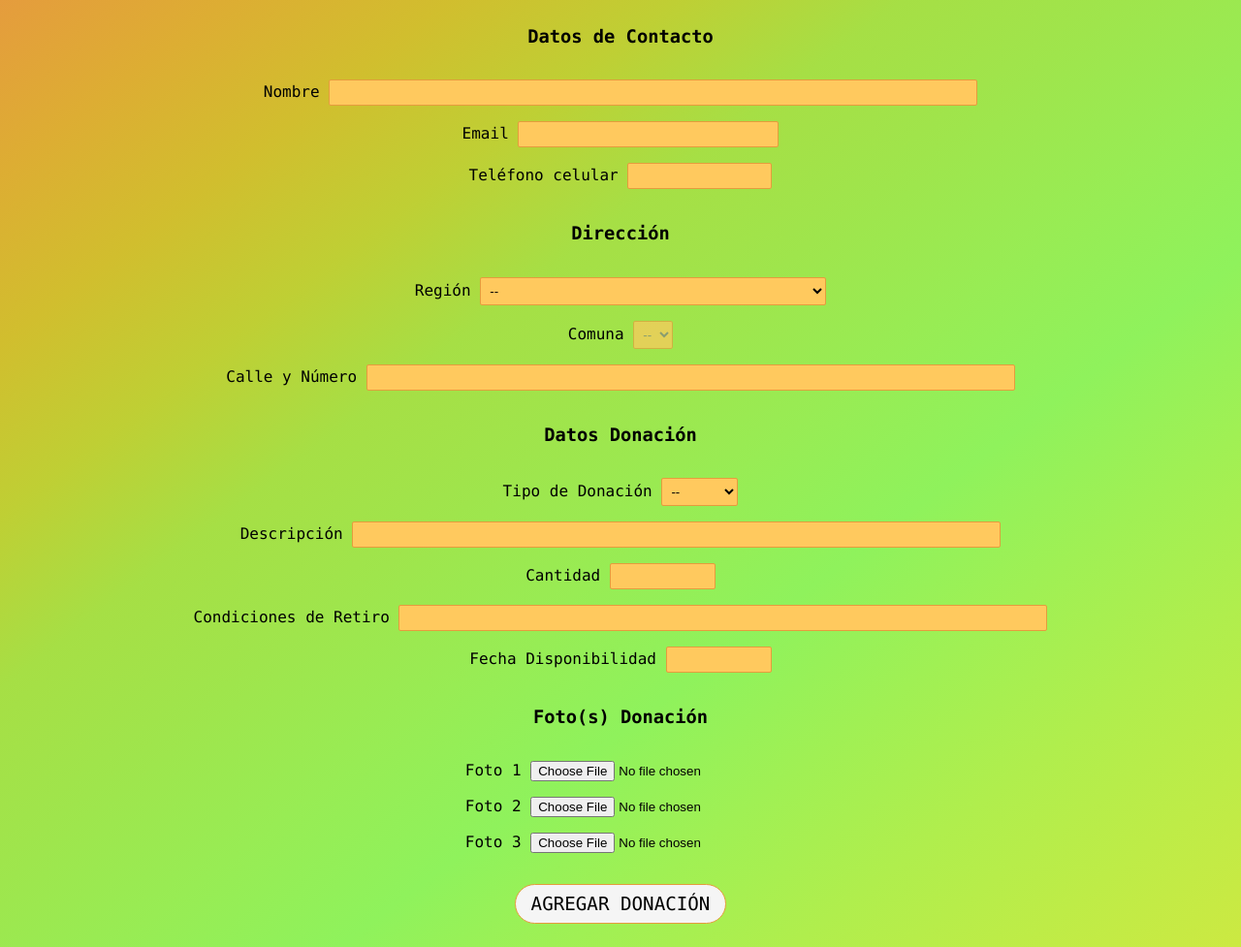
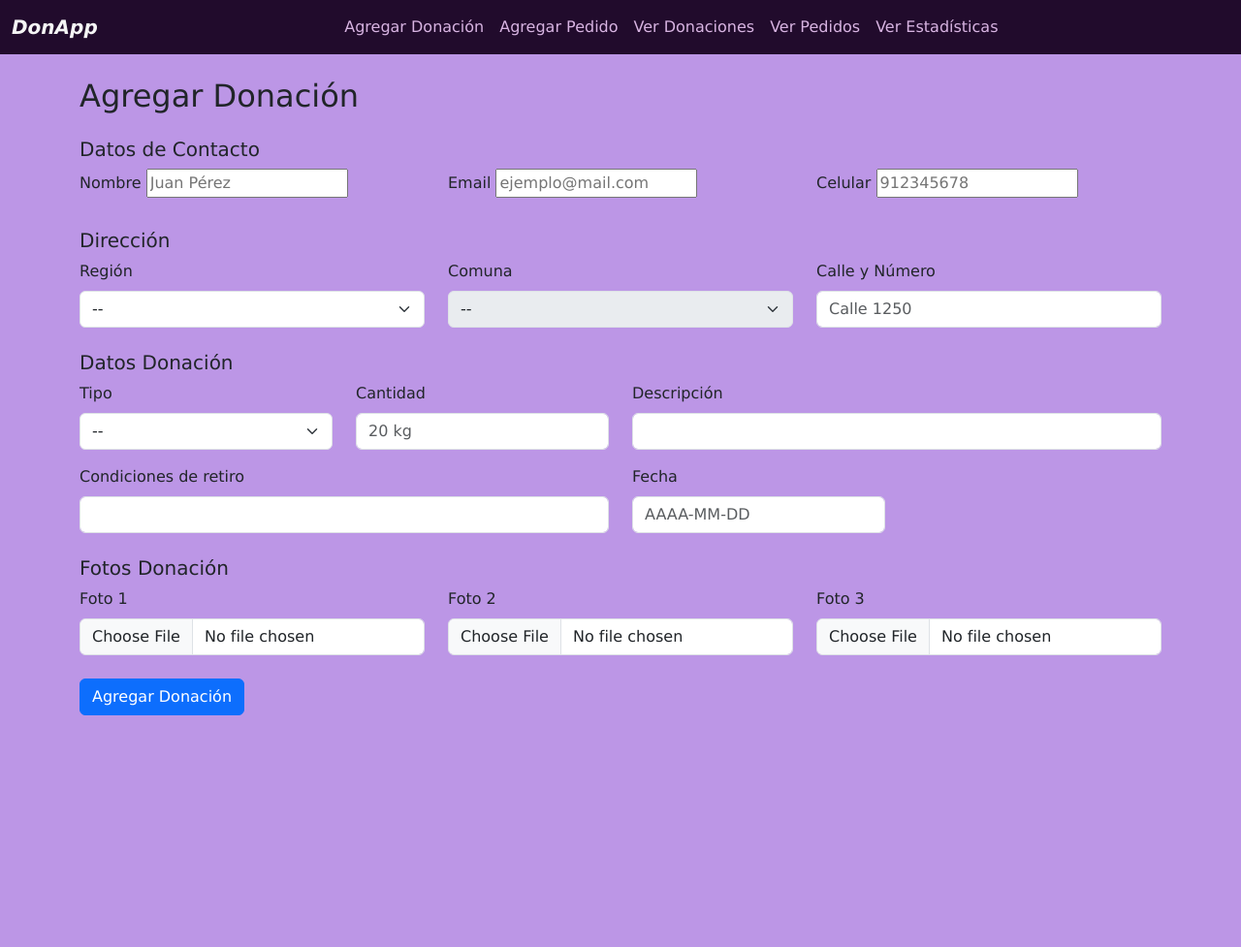
Before and after one commit to kelherr/appweb, a Flask app: page /agregar-donacion in a window 1280 px wide. Shown: the whole page at 97% size. After the commit the page ends 738 px from the top, so only its background shows below. Run offline with Flask 3, Linux system fonts and the light colour scheme; some libraries are stand-ins or nearby versions.

Commit message:
style: change style of forms in add donations

```diff
--- a/app.py
+++ b/app.py
@@ -17,9 +17,8 @@ app.config['MAX_CONTENT_LENGTH'] = 16 * 1024 * 1024
 def inicio():
     return render_template('home.html')
 
-
-@app.route('/agregar-donacion', methods=["GET", "POST"])
-def agregarDonacion():
+@app.route('/agregar-donacion', methods=['GET','POST'])
+def agregar_donacion():
     error = None
     if request.method == 'POST':
         nombre = request.form.get('nombre')
@@ -37,61 +36,63 @@ def agregarDonacion():
         foto2 = request.files.get('foto-2')
         foto3 = request.files.get('foto-3')
 
-        if validar_donacion(nombre, email, region, comuna, calle, celular,
-                        cantidad, tipo, fecha, foto1, foto2, foto3):
+        # validar datos
+        if validar_donacion(
+            nombre, email, region, comuna, calle,
+            celular, cantidad, tipo, fecha,
+            foto1, foto2, foto3
+        ):
+            donacion = db.addDonation(
+                comuna,
+                region,
+                calle,
+                tipo,
+                cantidad,
+                fecha,
+                descripcion,
+                condiciones,
+                nombre,
+                email,
+                celular
+            )
+            if not donacion:
+                error = "La solicitud no puede ser procesada"
+                return render_template('add-donations.html', error=error)
 
-            donacion = db.addDonation(comuna, region, calle, tipo, cantidad, fecha,
-                            descripcion, condiciones, nombre, email, celular)
-            if donacion:
-                if foto1.filename != "":
-                    _filename = hashlib.sha256(
-                        secure_filename(foto1.filename).encode("utf-8")
+            # obtener id de la donación
+            id_donation = db.getIdDonation()
+            fotos = [foto1, foto2, foto3]
+            for foto in fotos:
+                if foto and foto.filename != "":
+                    filename_seguro = secure_filename(foto.filename)
+                    hash_nombre = hashlib.sha256(
+                        filename_seguro.encode("utf-8")
                     ).hexdigest()
-                    _extension = filetype.guess(foto1).extension
-                    img_filename = f"{_filename}.{_extension}"
-                    _path = os.path.join(app.config['UPLOAD_FOLDER'], img_filename)
-                    foto1.save(_path)
-                    path_db = 'img/'+ img_filename
-                    id_donation = db.getIdDonation()
-                    result = db.addImage(path_db, img_filename, id_donation)
-                    if not result:
-                        error = 'La solicitud no puede ser procesada'
-                        return render_template('/agregar-donacion', error=error)
-
-                if foto2.filename != "":
-                    _filename = hashlib.sha256(
-                        secure_filename(foto2.filename).encode("utf-8")
-                    ).hexdigest()
-                    _extension = filetype.guess(foto2).extension
-                    img_filename = f"{_filename}.{_extension}"
-                    _path = os.path.join(app.config['UPLOAD_FOLDER'], img_filename)
-                    foto2.save(_path)
-                    path_db = 'img/'+ img_filename
-                    id_donation = db.getIdDonation()
-                    result = db.addImage(path_db, img_filename, id_donation)
-                    if not result:
-                        error = 'La solicitud no puede ser procesada'
-                        return render_template('/agregar-donacion', error=error)
-
-                if foto3.filename != "":
-                    _filename = hashlib.sha256(
-                        secure_filename(foto3.filename).encode("utf-8")
-                    ).hexdigest()
-                    _extension = filetype.guess(foto3).extension
-                    img_filename = f"{_filename}.{_extension}"
-                    _path = os.path.join(app.config['UPLOAD_FOLDER'], img_filename)
-                    foto3.save(_path)
-                    path_db = 'img/'+ img_filename
-                    id_donation = db.getIdDonation()
-                    result = db.addImage(path_db, img_filename, id_donation)
-                    if not result:
-                        error = 'La solicitud no puede ser procesada'
-                        return render_template('/agregar-donacion', error=error)
-                flash('¡Hemos recibido su donación!')
-                return redirect(url_for('inicio'))
-            else:
-                error = "La solicitud no puede ser procesada"
-    return render_template('agregar-donacion.html', error=error)
+                    tipo_archivo = filetype.guess(foto)
+                    if not tipo_archivo:
+                        error = "Tipo de archivo no válido"
+                        return render_template('add-donations.html', error=error)
+                    extension = tipo_archivo.extension
+                    img_filename = f"{hash_nombre}.{extension}"
+                    ruta_guardado = os.path.join(
+                        app.config['UPLOAD_FOLDER'],
+                        img_filename
+                    )
+                    foto.save(ruta_guardado)
+                    path_db = 'img/' + img_filename
+                    resultado = db.addImage(
+                        path_db,
+                        img_filename,
+                        id_donation
+                    )
+                    if not resultado:
+                        error = "La solicitud no puede ser procesada"
+                        return render_template('add-donations.html', error=error)
+            flash('¡Hemos recibido su donación!', 'success')
+            return redirect(url_for('inicio'))
+        else:
+            error = "Datos inválidos"
+    return render_template('add-donations.html', error=error)
 
 @app.route('/agregar-pedido', methods=["GET", "POST"])
 def agregarPedido():
--- a/static/css/home.css
+++ b/static/css/home.css
@@ -7,7 +7,7 @@
 }
 
 body {
-  background-color: var(--color-primary);
+  background-color: var(--color-light);
   font-family:'Lucida Sans', 'Lucida Sans Regular', 'Lucida Grande', 'Lucida Sans Unicode', Geneva, Verdana, sans-serif;
 }
 
--- a/static/js/validacion-donacion.js
+++ b/static/js/validacion-donacion.js
@@ -1,115 +1,96 @@
 // Validación del formulario de donaciones
 
 const validarEmail = (email) => {
-  if(!email) return false;
-
+  if (!email) return false;
   let re = /^[\w.]+@[a-zA-Z_]+?\.[a-zA-Z]{2,3}$/;
-  let formato = re.test(email);
-
-  return formato;
+  return re.test(email);
 };
 
 const validarCelular = (celular) => {
-  if(!celular) return false;
+  if (!celular) return false;
 
-  let largoValido = (celular.length === 9);
+  let largoValido = celular.length === 9;
+  let re = /^[0-9]+$/;
 
-  let re = /^[0-9]+$/;
-  let formato = re.test(celular);
-
-  return largoValido && formato;
+  return largoValido && re.test(celular);
 };
 
 const validarRegion = (region) => {
-  return(region);
+  return region !== "";
 };
 
 const validarComuna = (comuna) => {
-  return(comuna);
+  return comuna !== "";
 };
 
 const validarCalle = (calle) => {
-  if(!calle) return false;
-  return (calle.length >= 3);
+  if (!calle) return false;
+  return calle.length >= 3;
 };
 
 const validarTipo = (tipo) => {
-  return(tipo);
+  return tipo !== "";
 };
 
 const validarCantidad = (cantidad) => {
-  return (cantidad);
+  if (!cantidad) return false;
+
+  let re = /^[0-9]+\s?[a-zA-Z]+$/;
+  return re.test(cantidad);
 };
 
 const validarFecha = (fecha) => {
-  if(!fecha) return false;
+  if (!fecha) return false;
 
-  largoValido = (fecha.length == 10);
+  let re = /^\d{4}-\d{2}-\d{2}$/;
+  if (!re.test(fecha)) return false;
 
-  let re = /^[0-9][0-9][0-9][0-9][-]+[0-9][0-9]+[-][0-9][0-9]$/
-  let formato = re.test(fecha);
-
-  if (!formato || !largoValido) return false;
-  let esValida = true;
-
-  //fecha ingresada
-  let arrFecha= fecha.split("-");
-  let anno = parseInt(arrFecha[0]);
-  let mes = parseInt(arrFecha[1]);
-  let dia = parseInt(arrFecha[2]);
-
-  if(dia == 31 && mes in [2, 4, 6, 9, 11]) esValida = false;
-
-  if(dia == 30 && mes == 2) esValida = false;
-
-  let fechaIngresada = new Date(anno, mes-1, dia);
+  let fechaIngresada = new Date(fecha);
   let fechaActual = new Date();
 
-  if(fechaIngresada < fechaActual) esValida = false;
+  fechaActual.setHours(0,0,0,0);
 
-  return esValida;
+  return fechaIngresada >= fechaActual;
 };
 
 const validarNombre = (nombre) => {
-  if(!nombre) return false;
+  if (!nombre) return false;
 
   let largoValido = nombre.length >= 3 && nombre.length <= 80;
+  let re = /^[a-zA-Z\s]+$/;
 
-  let re = /^[a-zA-Z]+[a-zA-z|\s]+$/;
-  let formato = re.test(nombre);
-
-  return formato && largoValido;
+  return largoValido && re.test(nombre);
 };
 
 const validarFoto = (foto1, foto2, foto3) => {
-  if(!(foto1 || foto2 || foto3)) return false;
+
+  if (!(foto1 || foto2 || foto3)) return false;
 
   let esValida = true;
 
-  if (foto1){
-    tipoArchivo = foto1.type.split("/")[0];
-    esValida = (esValida && tipoArchivo == "image");
+  if (foto1) {
+    let tipoArchivo = foto1.type.split("/")[0];
+    esValida = esValida && tipoArchivo === "image";
   }
 
-  if (foto2){
-    tipoArchivo = foto2.type.split("/")[0];
-    esValida = (esValida && tipoArchivo == "image");
+  if (foto2) {
+    let tipoArchivo = foto2.type.split("/")[0];
+    esValida = esValida && tipoArchivo === "image";
   }
 
-  if (foto3){
-    tipoArchivo = foto3.type.split("/")[0];
-    esValida = (esValida && tipoArchivo == "image");
+  if (foto3) {
+    let tipoArchivo = foto3.type.split("/")[0];
+    esValida = esValida && tipoArchivo === "image";
   }
 
   return esValida;
 };
 
-function irInicio(){
-  location.href = "../html/inicio.html";
-};
 
 const validateForm = () => {
+
   let myForm = document.forms["login-form"];
+
   let nombre = myForm["nombre"].value;
   let email = myForm["email"].value;
   let celular = myForm["celular"].value;
@@ -119,81 +100,78 @@ const validateForm = () => {
   let tipo = myForm["tipo"].value;
   let cantidad = myForm["cantidad"].value;
   let fecha = myForm["fecha-disponibilidad"].value;
+
   let foto1 = myForm["foto-1"].files[0];
   let foto2 = myForm["foto-2"].files[0];
   let foto3 = myForm["foto-3"].files[0];
 
   let invalidInputs = [];
   let isValid = true;
+
   const setInvalidInput = (inputName) => {
     invalidInputs.push(inputName);
-    isValid &&= false;
+    isValid = false;
   };
 
-  if(!validarNombre(nombre)){
-    setInvalidInput("Nombre");
-  }
-  if(!validarEmail(email)){
-    setInvalidInput("Email");
-  }
-  if(!validarCelular(celular)){
-    setInvalidInput("Celular");
-  }
-  if(!validarRegion(region)){
-    setInvalidInput("Región: Debe seleccionar una");
-  }
-  if(!validarComuna(comuna)){
-    setInvalidInput("Comuna: Debe seleccionar una");
-  }
-  if(!validarCalle(calle)){
-    setInvalidInput("Calle y Número");
-  }
-  if(!validarTipo(tipo)){
-    setInvalidInput("Tipo: Debe seleccionar uno");
-  }
-  if(!validarCantidad(cantidad)){
-    setInvalidInput("Cantidad");
-  }
-  if(!validarFecha(fecha)){
-    setInvalidInput("Fecha: Debe ser AAAA-MM-DD");
-  }
-  if(!validarFoto(foto1, foto2, foto3)){
-    setInvalidInput("Foto(s): Debe ingresar al menos una");
+  if (!validarNombre(nombre)) setInvalidInput("Nombre");
+  if (!validarEmail(email)) setInvalidInput("Email");
+  if (!validarCelular(celular)) setInvalidInput("Celular");
+  if (!validarRegion(region)) setInvalidInput("Región: Debe seleccionar una");
+  if (!validarComuna(comuna)) setInvalidInput("Comuna: Debe seleccionar una");
+  if (!validarCalle(calle)) setInvalidInput("Calle y Número");
+  if (!validarTipo(tipo)) setInvalidInput("Tipo: Debe seleccionar uno");
+  if (!validarCantidad(cantidad)) setInvalidInput("Cantidad");
+  if (!validarFecha(fecha)) setInvalidInput("Fecha: Debe ser AAAA-MM-DD y no pasada");
+  if (!validarFoto(foto1, foto2, foto3)) setInvalidInput("Foto(s): Debe ingresar al menos una");
+
+
+
+  // SI HAY ERRORES
+  if (!isValid) {
+
+    let listaErrores = "<ul style='text-align:left;'>";
+
+    for (let input of invalidInputs) {
+      listaErrores += `<li>${input}</li>`;
+    }
+
+    listaErrores += "</ul>";
+
+    Swal.fire({
+      title: "Formulario con errores",
+      icon: "error",
+      html: `
+        <p>Los siguientes campos están incorrectos:</p>
+        ${listaErrores}
+      `,
+      confirmButtonText: "Revisar formulario"
+    });
+
   }
 
-  let validationBox = document.getElementById("val-box");
-  let validationMessageElem = document.getElementById("val-msg");
-  let validationListElem = document.getElementById("val-list");
+  // SI TODO ESTÁ CORRECTO
+  else {
 
-  if (!isValid) {
-    validationListElem.textContent = "";
-    // add invalid elements to val-list element.
-    for (input of invalidInputs) {
-      let listElement = document.createElement("li");
-      listElement.innerText = input;
-      validationListElem.append(listElement);
-    }
-    // set val-msg
-    validationMessageElem.innerText = "Los siguiente campos son invalidos:";
+    Swal.fire({
+      title: "Confirmar donación",
+      text: "¿Está seguro de que desea agregar esta donación?",
+      icon: "question",
+      showCancelButton: true,
+      confirmButtonText: "Sí, agregar",
+      cancelButtonText: "Cancelar",
+      confirmButtonColor: "#3085d6",
+      cancelButtonColor: "#d33"
+    }).then((result) => {
 
-    // make validation prompt visible
-    validationBox.hidden = false;
-    window.scrollTo(0, 0);
+      if (result.isConfirmed) {
+        document.getElementById("login-form").submit();
+      }
 
-  } else {
-    let conf = document.getElementById("confirmar");
-    let btn_envio = document.getElementById("envio");
-    let no = document.getElementById("no");
-    btn_envio.hidden = true;
-    conf.hidden = false;
+    });
 
-    no.addEventListener("click", function(){
-      conf.hidden = true;
-      btn_envio.hidden = false;
-    });
   }
+
 };
-
 let submitBtn = document.getElementById("envio");
 submitBtn.addEventListener("click", validateForm);
 
--- /dev/null
+++ b/templates/add-donations.html
@@ -0,0 +1,123 @@
+<!DOCTYPE html>
+<html lang="es">
+  <head>
+    <meta charset="utf-8">
+    <title>{% block title %} Agregar Donación {% endblock %}</title>
+    {% block css %}
+    <link href="https://cdn.jsdelivr.net/npm/bootstrap@5.3.8/dist/css/bootstrap.min.css" rel="stylesheet"
+    integrity="sha384-sRIl4kxILFvY47J16cr9ZwB07vP4J8+LH7qKQnuqkuIAvNWLzeN8tE5YBujZqJLB"
+    crossorigin="anonymous">
+    <link rel="stylesheet" type="text/css" href="{{ url_for('static', filename='css/home.css') }}">
+    {% endblock %}
+  </head>
+
+  {% include 'navbar.html' %}
+  {% block content %}
+  <body>
+    <div class="container mt-4 mb-5">
+      <h2 class="mb-4">Agregar Donación</h2>
+      <form id="login-form" method="post" enctype="multipart/form-data">
+
+        <h5 class="mt-4">Datos de Contacto</h5>
+        <div class="row mb-3">
+          <div class="col-md-4">
+            <label class="form-label" for="nombre">Nombre</label>
+            <input class="form-label" id="nombre" name="nombre" type="text" placeholder="Juan Pérez">
+          </div>
+          <div class="col-md-4">
+            <label class="form-label" for="email">Email</label>
+            <input class="form-label" id="email" name="email" type="text" placeholder="ejemplo@mail.com">
+          </div>
+          <div class="col-md-4">
+            <label class="form-label" for="celular">Celular</label>
+            <input class="form-label" id="celular" name="celular" type="text" placeholder="912345678">
+          </div>
+        </div>
+
+
+        <h5 class="mt-4">Dirección</h5>
+        <div class="row mb-3">
+          <div class="col-md-4">
+            <label class="form-label" for="region">Región</label>
+            <select class="form-select" id="region" name="region">
+              <option value="">--</option>
+            </select>
+          </div>
+          <div class="col-md-4">
+            <label class="form-label" for="comuna">Comuna</label>
+            <select class="form-select" id="comuna" name="comuna">
+              <option value="">--</option>
+            </select>
+          </div>
+          <div class="col-md-4">
+            <label class="form-label" for="calle-numero">Calle y Número</label>
+            <input class="form-control" id="calle-numero" name="calle-numero" type="text" placeholder="Calle 1250">
+          </div>
+        </div>
+
+        <h5 class="mt-4">Datos Donación</h5>
+        <div class="row mb-3">
+          <div class="col-md-3">
+            <label class="form-label" for="tipo">Tipo</label>
+            <select class="form-select" id="tipo" name="tipo">
+              <option value="">--</option>
+              <option value="fruta">Fruta</option>
+              <option value="verdura">Verdura</option>
+              <option value="otros">Otro</option>
+            </select>
+          </div>
+          <div class="col-md-3">
+            <label class="form-label" for="cantidad">Cantidad</label>
+            <input class="form-control" id="cantidad" name="cantidad" type="text" placeholder="20 kg">
+          </div>
+          <div class="col-md-6">
+            <label class="form-label" for="descripcion">Descripción</label>
+            <input class="form-control" id="descripcion" name="descripcion" type="text">
+          </div>
+        </div>
+
+        <div class="row mb-3">
+          <div class="col-md-6">
+            <label class="form-label" for="condiciones">Condiciones de retiro</label>
+            <input class="form-control" id="condiciones" name="condiciones" type="text">
+          </div>
+          <div class="col-md-3">
+            <label class="form-label" for="fecha-disponibilidad">Fecha</label>
+            <input class="form-control" id="fecha-disponibilidad" name="fecha-disponibilidad" type="text" placeholder="AAAA-MM-DD">
+          </div>
+        </div>
+
+        <h5 class="mt-4">Fotos Donación</h5>
+        <div class="row mb-3">
+          <div class="col-md-4">
+            <label class="form-label" for="foto-1">Foto 1</label>
+            <input class="form-control" id="foto-1" name="foto-1" type="file">
+          </div>
+          <div class="col-md-4">
+            <label class="form-label" for="foto-2">Foto 2</label>
+            <input class="form-control" id="foto-2" name="foto-2" type="file">
+          </div>
+          <div class="col-md-4">
+            <label class="form-label" for="foto-3">Foto 3</label>
+            <input class="form-control" id="foto-3" name="foto-3" type="file">
+          </div>
+        </div>
+
+        <div class="mt-4">
+          <button class="btn btn-primary" type="button" id="envio">
+            Agregar Donación
+          </button>
+        </div>
+      </form>
+    </div>
+    {% block scripts %}
+    <script src="https://cdn.jsdelivr.net/npm/bootstrap@5.3.8/dist/js/bootstrap.bundle.min.js"
+    integrity="sha384-FKyoEForCGlyvwx9Hj09JcYn3nv7wiPVlz7YYwJrWVcXK/BmnVDxM+D2scQbITxI"
+    crossorigin="anonymous"></script>
+    <script src="https://cdn.jsdelivr.net/npm/sweetalert2@11"></script>
+    <script lang="javascript" src="{{ url_for('static', filename='js/regiones-comunas.js') }}"></script>
+    <script lang="javascript" src="{{ url_for('static', filename='js/validacion-donacion.js') }}"></script>
+    {% endblock %}
+  </body>
+  {% endblock content %}
+</html>
--- a/templates/agregar-donacion.html
+++ /dev/null
@@ -1,109 +0,0 @@
-<!DOCTYPE html>
-<html lang="es">
-  <head>
-    <meta charset="utf-8">
-    <title>{% block title %} Agregar Donación {% endblock %}</title>
-    {% block css %}
-    <link rel="stylesheet" type="text/css" href="{{ url_for('static', filename='css/formularios.css') }}">
-    {% endblock %}
-  </head>
-
-{% block content %}
-<body class="box">
-  <div class="main-container">
-    {%if error %}
-    <div>
-      <h2>{{ error }}</h2>
-    </div>
-    {% endif %}
-    <div id="val-box" class="val" hidden>
-      <h2 id="val-msg">_</h2>
-      <u1 id="val-list"></u1>
-    </div>
-    <form id="login-form" class="formulario" method="post" enctype="multipart/form-data">
-      <h3>Datos de Contacto</h3>
-      <div id="nombre-input" class="grupo-input">
-        <label for="nombre">Nombre</label>
-        <input id="nombre" name="nombre" type="text" size="80">
-      </div>
-      <div id="email-input" class="grupo-input">
-        <label for="email">Email</label>
-        <input id="email" name="email" type="text" size="30">
-      </div>
-      <div id="celular-input" class="grupo-input">
-        <label for="celular">Teléfono celular</label>
-        <input id="celular" name="celular" type="text" size="15">
-      </div>
-      <h3>Dirección</h3>
-      <div class="grupo-input">
-        <label for="region">Región</label>
-        <select id="region" name="region">
-          <option value="" selected="selected">--</option>
-        </select>
-      </div>
-      <div class="grupo-input">
-        <label for="comuna">Comuna</label>
-        <select id="comuna" name="comuna">
-          <option value="" selected="selected">--</option>
-        </select>
-      </div>
-      <div id="calle-numero-input" class="grupo-input">
-        <label for="calle-numero">Calle y Número</label>
-        <input id="calle-numero" name="calle-numero" type="text" size="80">
-      </div>
-      <h3>Datos Donación</h3>
-      <div id="tipo-input" class="grupo-input">
-        <label for="tipo">Tipo de Donación</label>
-        <select name="tipo" id="tipo">
-          <option value="" selected="selected">--</option>
-          <option value="fruta">Fruta</option>
-          <option value="verdura">Verdura</option>
-          <option value="otros">Otro</option>
-        </select>
-      </div>
-      <div id="descripcion-input" class="grupo-input">
-        <label for="descripcion">Descripción</label>
-        <input id="descripcion" name="descripcion" type="text" size="80">
-      </div>
-      <div id="cantidad-input" class="grupo-input">
-        <label for="cantidad">Cantidad</label>
-        <input id="cantidad" name="cantidad" type="text" size="10">
-      </div>
-      <div id="condiciones-input" class="grupo-input">
-        <label for="condiciones">Condiciones de Retiro</label>
-        <input id="condiciones" name="condiciones" type="text" size="80">
-      </div>
-      <div id="fecha-disponibilidad-input" class="grupo-input">
-        <label for="fecha-disponibilidad">Fecha Disponibilidad</label>
-        <input id="fecha-disponibilidad" name="fecha-disponibilidad" type="text" size="10">
-      </div>
-      <h3>Foto(s) Donación</h3>
-      <div id="foto1-input" class="grupo-input">
-        <label for="foto-1">Foto 1</label>
-        <input id="foto-1" name="foto-1" type="file" accept="image/png, image/jpg, image/gif, image/jpeg">
-      </div>
-      <div id="foto2-input" class="grupo-input">
-        <label for="foto-2">Foto 2</label>
-        <input id="foto-2" name="foto-2" type="file" accept="image/png, image/jpg, image/gif, image/jpeg">
-      </div>
-      <div id="foto3-input" class="grupo-input">
-        <label for="foto-3">Foto 3</label>
-        <input id="foto-3" name="foto-3" type="file" accept="image/png, image/jpg, image/gif, image/jpeg">
-      </div>
-      <div class="boton">
-        <button class="enviar" type="button" id="envio">Agregar Donación</button>
-      </div>
-      <div class="btn-conf" id="confirmar" hidden>
-        <p id="msg">¿Confirma que desea agregar esta donación?</p>
-        <button id="no" class="enviar">No, quiero volver al formulario</button>
-        <button id="si" class="enviar" type="submit">Si, confirmo</button>
-      </div>
-    </form>
-  </div>
-</body>
-{% endblock %}
-{% block javascript %}
-<script lang="javascript" src="{{ url_for('static', filename='js/regiones-comunas.js') }}"></script>
-<script lang="javascript" src="{{ url_for('static', filename='js/validacion-donacion.js') }}"></script>
-{% endblock %}
-</html>
```
Also changed, not shown: templates/home.html (+18 -1 lines), templates/inicio.html (deleted, +0 -44 lines).
